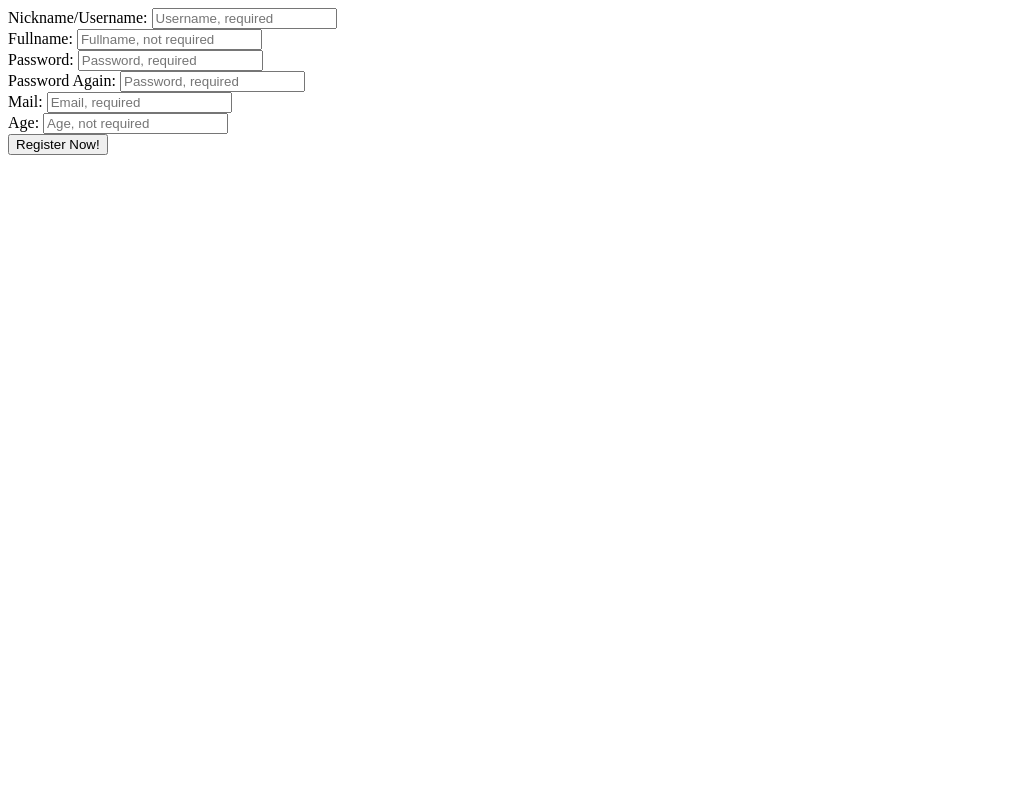
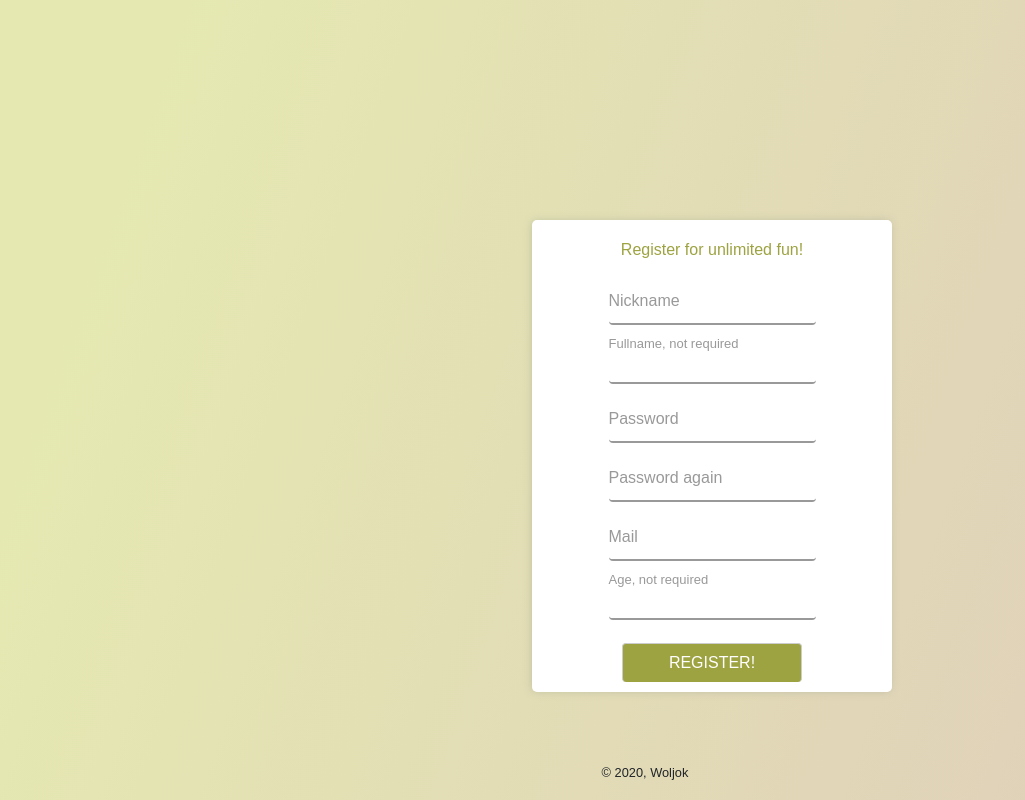
Before and after one commit to Woljok/GuessInTrend, a Flask app: page /register in a window 1280 px wide. Shown: the whole page, without its empty margins (0-1025 px from the left). Run offline with Flask 2, Linux system fonts and the light colour scheme; some libraries are stand-ins or nearby versions.

Commit message:
finished for now

```diff
--- a/templates/layout.html
+++ b/templates/layout.html
@@ -4,19 +4,23 @@
     <meta charset="UTF-8" />
     <meta name="viewport" content="width=device-width, initial-scale=1.0" />
     <title>Guess in Trends - {% block title %}{% endblock %}</title>
-    <link rel="stylesheet" href="https://maxcdn.bootstrapcdn.com/bootstrap/4.0.0/css/bootstrap.min.css" integrity="sha384-Gn5384xqQ1aoWXA+058RXPxPg6fy4IWvTNh0E263XmFcJlSAwiGgFAW/dAiS6JXm" crossorigin="anonymous">
+    <link rel="stylesheet" href="https://maxcdn.bootstrapcdn.com/bootstrap/4.5.2/css/bootstrap.min.css">
+  <script src="https://ajax.googleapis.com/ajax/libs/jquery/3.5.1/jquery.min.js"></script>
+  <script src="https://cdnjs.cloudflare.com/ajax/libs/popper.js/1.16.0/umd/popper.min.js"></script>
+  <script src="https://maxcdn.bootstrapcdn.com/bootstrap/4.5.2/js/bootstrap.min.js"></script>
     <link
       rel="stylesheet"
       href="{{ url_for('static', filename='style.css') }}"
     />
   </head>
   <body>
-    <div class="container">
-    {% block content %}{% endblock %}
-    </div>
+    {% block content %}
+    {% endblock %}
     <footer>
       <small>&copy; 2020, Woljok </small>
     </footer>
+    </div>
+
     <script src="https://code.jquery.com/jquery-3.2.1.slim.min.js" integrity="sha384-KJ3o2DKtIkvYIK3UENzmM7KCkRr/rE9/Qpg6aAZGJwFDMVNA/GpGFF93hXpG5KkN" crossorigin="anonymous"></script>
 <script src="https://cdnjs.cloudflare.com/ajax/libs/popper.js/1.12.9/umd/popper.min.js" integrity="sha384-ApNbgh9B+Y1QKtv3Rn7W3mgPxhU9K/ScQsAP7hUibX39j7fakFPskvXusvfa0b4Q" crossorigin="anonymous"></script>
 <script src="https://maxcdn.bootstrapcdn.com/bootstrap/4.0.0/js/bootstrap.min.js" integrity="sha384-JZR6Spejh4U02d8jOt6vLEHfe/JQGiRRSQQxSfFWpi1MquVdAyjUar5+76PVCmYl" crossorigin="anonymous"></script>
--- a/templates/register.html
+++ b/templates/register.html
@@ -1,33 +1,46 @@
-<div class="form-area">
+{% extends "layout.html" %}
+{% block title %}Register{% endblock %}
+{% block content%}
+<div class="container-register">
 <form id="register_form" action="" method="POST">
-    <div class="form_input">
-        <label for="nickname" class="label">Nickname/Username: </label>
-        <input type="text" name="nickname" placeholder="Username, required" required>
+    <div class="form-register">
+        <h2>Register for unlimited fun!</h2>
+        <div>
+        <input class="formInput-register" autocomplete="off" type="text" name="nickname" required="">
+        <label for="nickname" class="label-register">Nickname</label>
+        </div>
+        <div>
+
+        <input class="formInput-register" autocomplete="off" type="text" name="fullname">
+        <label for="fullname" class="label-register">Fullname, not required</label>
+        </div>
+
+        <div>
+        <input class="formInput-register" autocomplete="off" type="password" name="password" required>
+        <label for="password" class="label-register">Password</label>
+        </div>
+
+        <div>
+        <input class="formInput-register" autocomplete="off" type="password" name="password2"required>
+        <label for="password2" class="label-register">Password again</label>
+        </div>
+
+        <div>
+        <input class="formInput-register" autocomplete="off" type="email" name="mail" required>
+        <label for="mail" class="label-register">Mail</label>
+        </div>
+        <div>
+        <input class="formInput-register" autocomplete="off" type="number" name="age">
+        <label for="age" class="label-register" title="Age">Age, not required</label>
+        </div>
+    <button class="formInput-register-submit"  type="submit">Register!</button>
     </div>
-    <div class="form_input">
-        <label for="fullname" class="label">Fullname: </label>
-        <input type="text" name="fullname" placeholder="Fullname, not required">
-    </div>
-    <div class="form_input">
-        <label for="password" class="label">Password: </label>
-        <input type="password" name="password" placeholder="Password, required" required>
-    </div>
-    <div class="form_input">
-        <label for="password2" class="label">Password Again: </label>
-        <input type="password" name="password2" placeholder="Password, required" required>
-    </div>
-    <div class="form_input">
-        <label for="mail" class="label">Mail: </label>
-        <input type="email" name="mail" placeholder="Email, required" required>
-    </div>
-    <div class="form_input">
-        <label for="age" class="label">Age: </label>
-        <input type="number" name="age" placeholder="Age, not required">
-    </div>
-    <button type="submit">Register Now!</button>
 </form>
-</div>
+<div class="errorMessage"></div>
 <h1>{{message}}</h1>
 {% if message == 'BAŞARIYLA KAYIT OLDUNUZ' %}
 <h1><a href="{{ url_for('login') }}"> Giriş yap</a></h1>
 {%endif%}
+</div>
+</div>
+{%endblock%}
```
Also changed, not shown: templates/login.html (+24 -15 lines).
